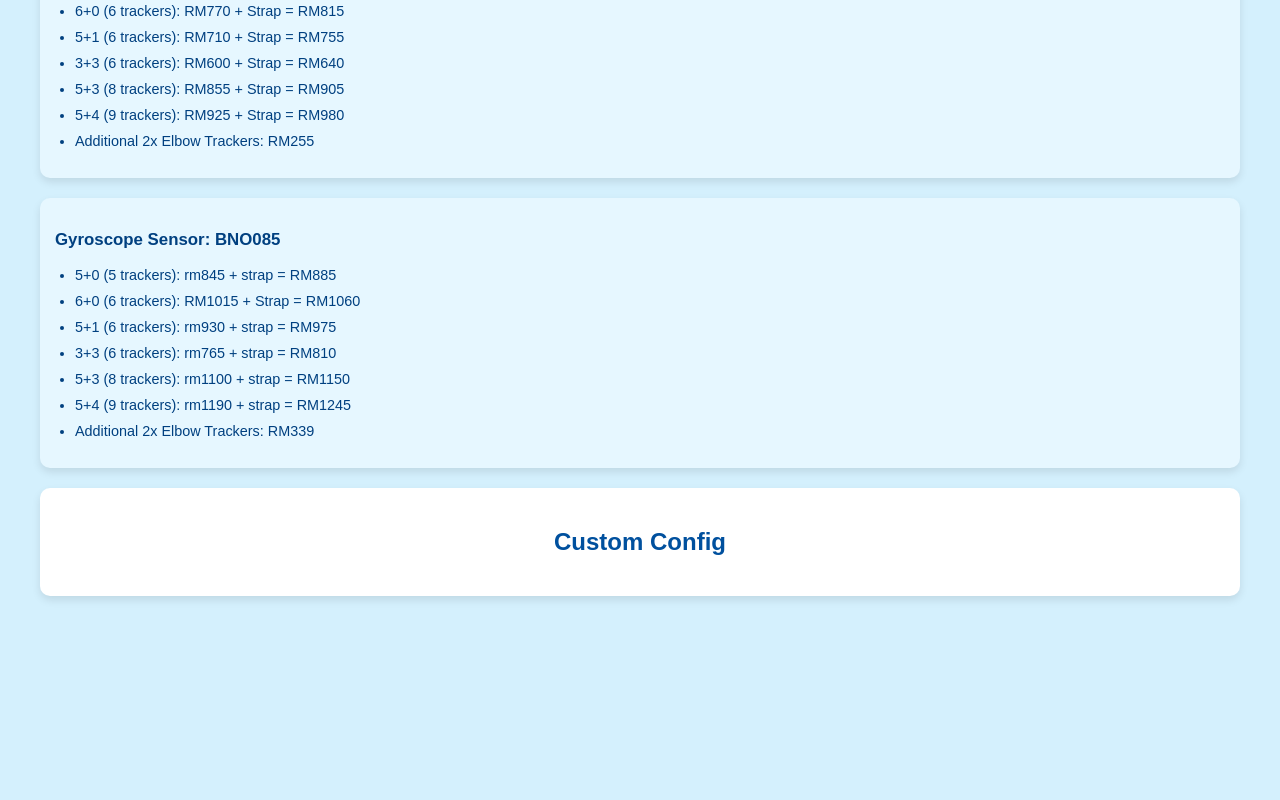
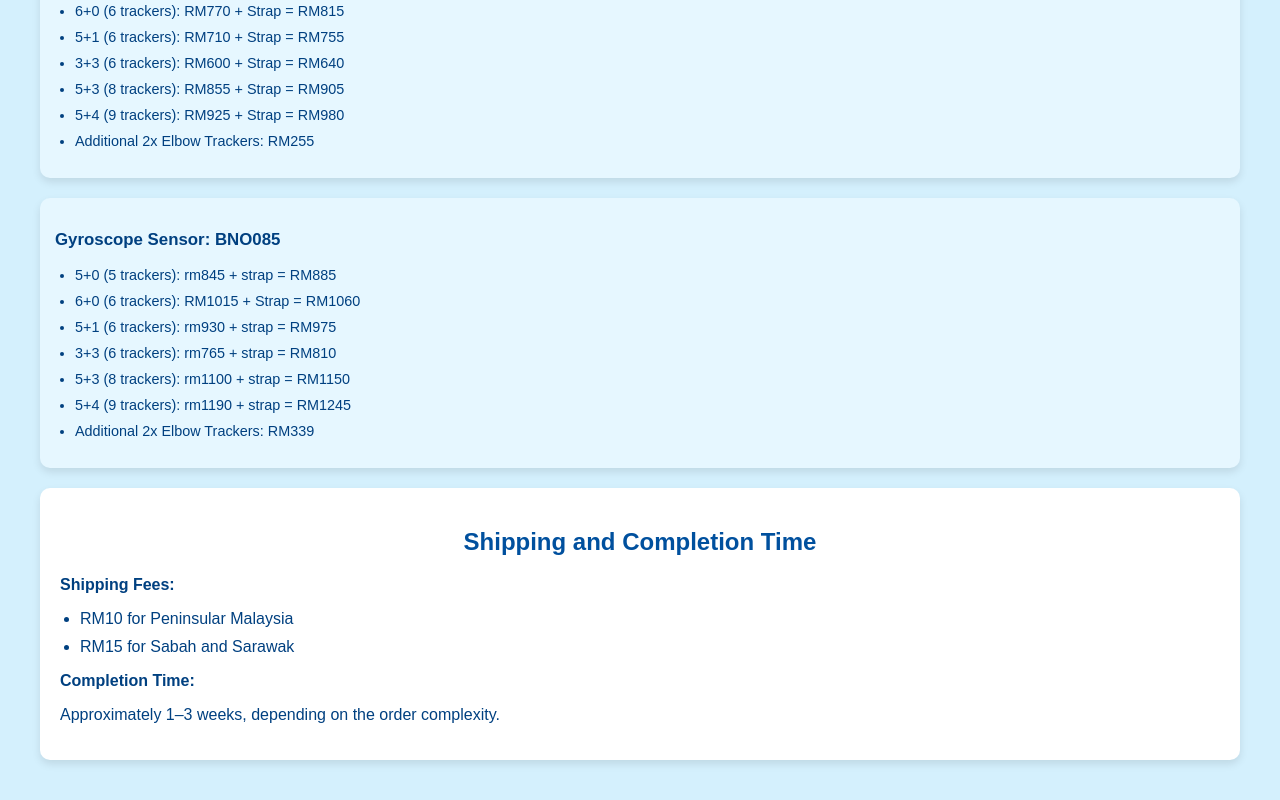
Before and after one commit to ShanaNyaa/yslime-tracker, a website: page index.html in a window 1280 px wide. Shown: the part 1496-2296 px from the top of the page. Before the commit the page ends 2132 px from the top, so only its background shows below. Drawn offline with Linux system fonts and the light colour scheme.

Commit message:
Update index.html

```diff
--- a/index.html
+++ b/index.html
@@ -207,6 +207,15 @@
 
     </div>
 
-    <!-- Custom Configuration Section -->
-    <div class="sensor-section">
-      <h2>Custom Config
+    <!-- Shipping Section -->
+    <div class="shipping-section">
+      <h2>Shipping and Completion Time</h2>
+      <p><strong>Shipping Fees:</strong></p>
+      <ul>
+        <li>RM10 for Peninsular Malaysia</li>
+        <li>RM15 for Sabah and Sarawak</li>
+      </ul>
+      <p><strong>Completion Time:</strong></p>
+      <p>Approximately 1–3 weeks, depending on the order complexity.</p>
+    </div>
+  </div>
```
